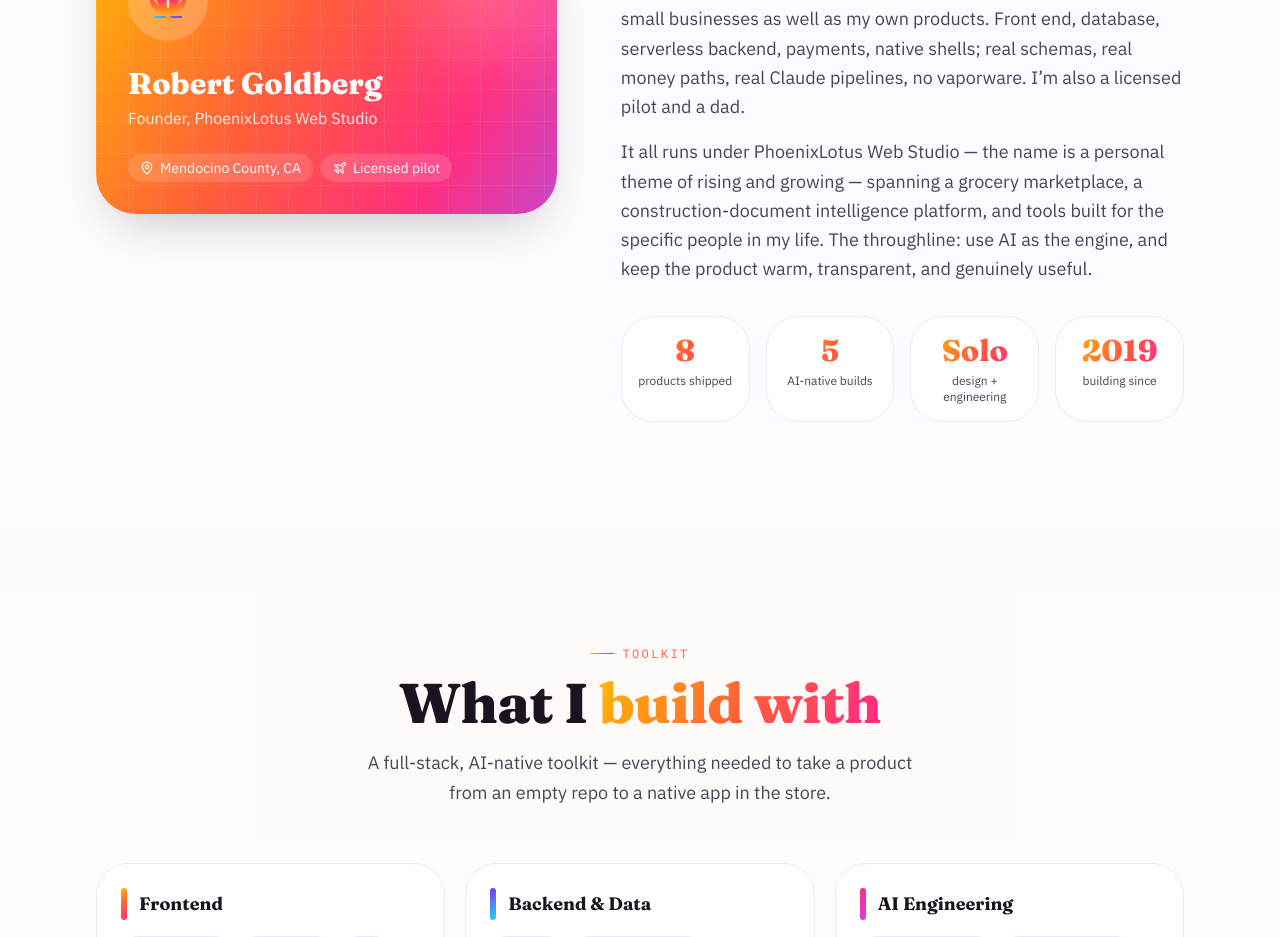
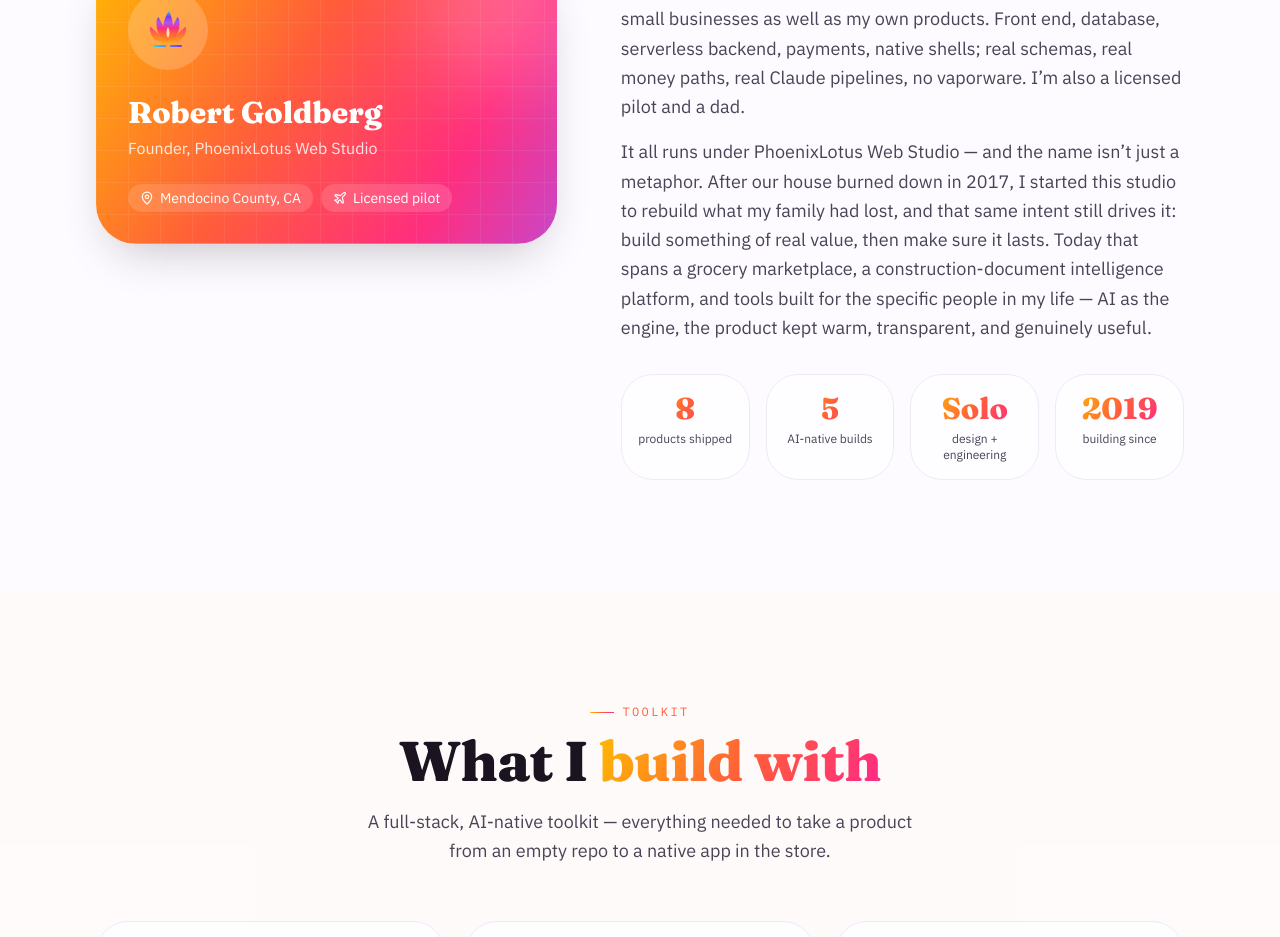
Before and after one commit to phoenix-lotus/phoenixlotus.io-website, a React (Vite) app: page / in a window 1280 px wide. Shown: the part 5760-6697 px from the top of the page. Built offline with nearby package versions, Linux system fonts and the light colour scheme.

Commit message:
Add the PhoenixLotus origin story to the About section
Makes the 'rising and growing' name metaphor concrete: the 2017 house
fire and rebuilding, matching the founder intro now on every
pitch-kit proposal. Same paragraph, same content otherwise.

```diff
--- a/src/data/site.ts
+++ b/src/data/site.ts
@@ -14,7 +14,7 @@
   blurb:
     'PhoenixLotus Web Studio is my solo shop in Mendocino County — I design and build websites and web apps end to end, for clients and small businesses as well as my own products. Front end, database, serverless backend, payments, native shells; real schemas, real money paths, real Claude pipelines, no vaporware. I’m also a licensed pilot and a dad.',
   blurb2:
-    'It all runs under PhoenixLotus Web Studio — the name is a personal theme of rising and growing — spanning a grocery marketplace, a construction-document intelligence platform, and tools built for the specific people in my life. The throughline: use AI as the engine, and keep the product warm, transparent, and genuinely useful.',
+    'It all runs under PhoenixLotus Web Studio — and the name isn’t just a metaphor. After our house burned down in 2017, I started this studio to rebuild what my family had lost, and that same intent still drives it: build something of real value, then make sure it lasts. Today that spans a grocery marketplace, a construction-document intelligence platform, and tools built for the specific people in my life — AI as the engine, the product kept warm, transparent, and genuinely useful.',
   roles: ['web developer', 'designer', 'founder', 'problem-solver'],
   socials: {
     github: 'https://github.com/phoenix-lotus',
```
